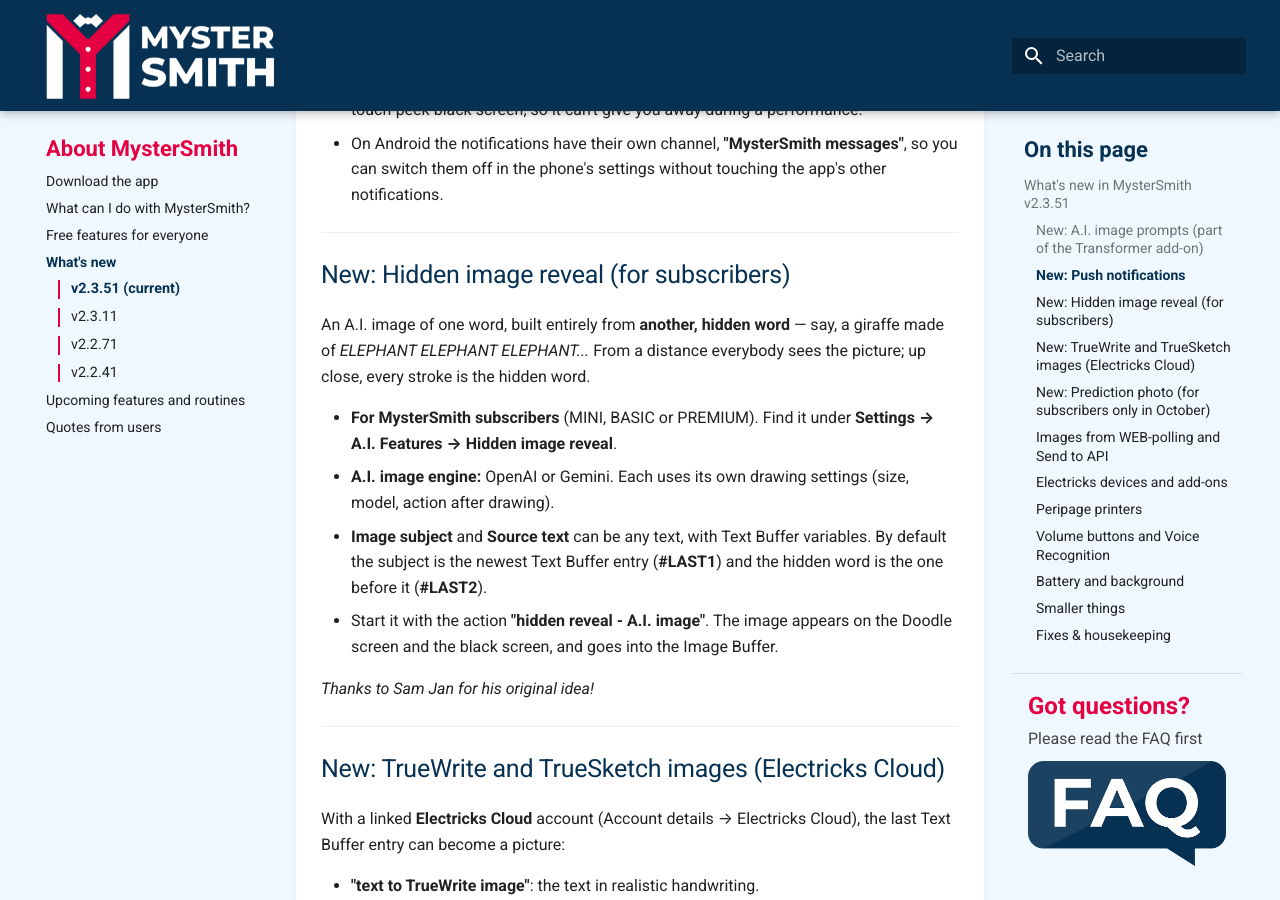
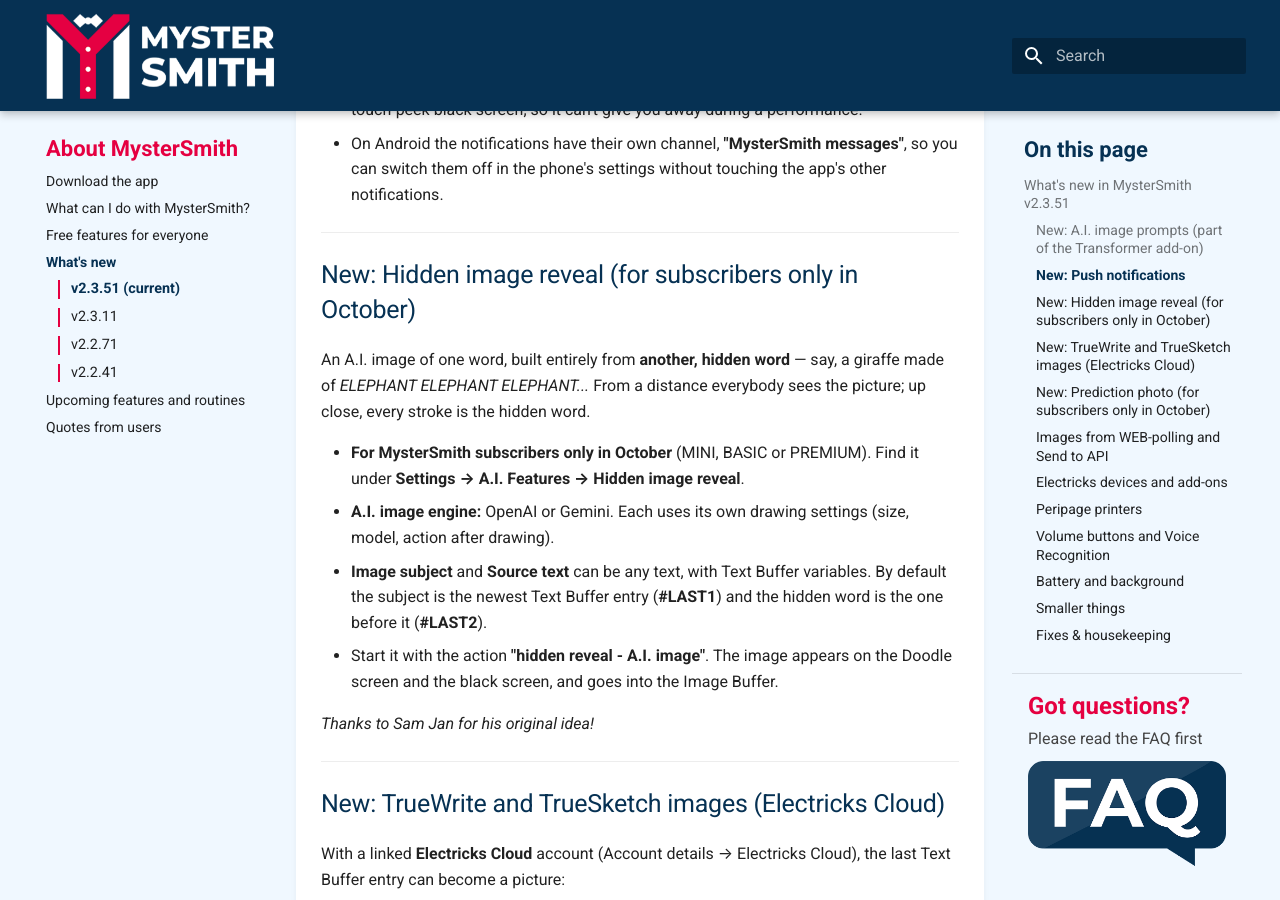
Before and after one commit to ragcsalo/mystersmith-docs, an MkDocs documentation site: the page built from docs/about-mystersmith/whats-new.md, in a window 1280 px wide and 900 px high, scrolled down 1470 px. Built offline with MkDocs 1.6.1 and Material for MkDocs 9.7.7, drawn with Linux system fonts in a browser that asks for light colours.

Commit message:
What's new: Hidden image reveal - for subscribers only in October
Co-Authored-By: Claude Opus 5.5 <noreply@anthropic.com>

```diff
--- a/docs/about-mystersmith/whats-new.md
+++ b/docs/about-mystersmith/whats-new.md
@@ -33,11 +33,11 @@ MysterSmith can now receive notifications from us: about **important app updates
 
 ---
 
-## New: Hidden image reveal (for subscribers)
+## New: Hidden image reveal (for subscribers only in October)
 
 An A.I. image of one word, built entirely from **another, hidden word** — say, a giraffe made of *ELEPHANT ELEPHANT ELEPHANT...* From a distance everybody sees the picture; up close, every stroke is the hidden word.
 
-* **For MysterSmith subscribers** (MINI, BASIC or PREMIUM). Find it under **Settings → A.I. Features → Hidden image reveal**.
+* **For MysterSmith subscribers only in October** (MINI, BASIC or PREMIUM). Find it under **Settings → A.I. Features → Hidden image reveal**.
 * **A.I. image engine:** OpenAI or Gemini. Each uses its own drawing settings (size, model, action after drawing).
 * **Image subject** and **Source text** can be any text, with Text Buffer variables. By default the subject is the newest Text Buffer entry (**#LAST1**) and the hidden word is the one before it (**#LAST2**).
 * Start it with the action **"hidden reveal - A.I. image"**. The image appears on the Doodle screen and the black screen, and goes into the Image Buffer.
```
